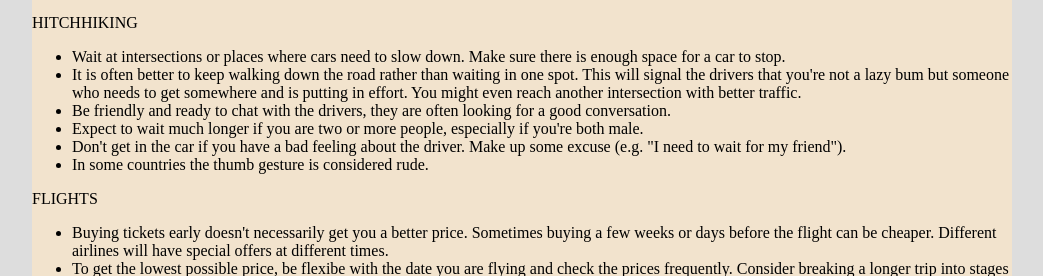
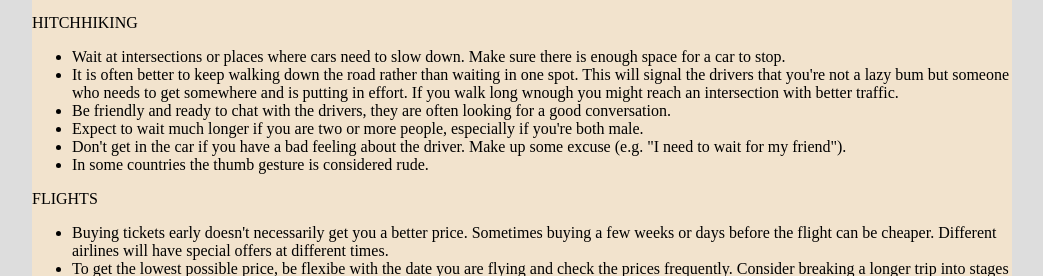
Before and after one commit to witba/witba.github.io, a Jekyll site: the page built from travel/transport.html, in a window 1280 px wide. Shown: the part 567-843 px from the top of the page, without its empty margins (118-1161 px from the left). Built offline with Jekyll 4.4.1, drawn with Linux system fonts in a browser that asks for light colours.

Commit message:
Update transport.html

```diff
--- a/travel/transport.html
+++ b/travel/transport.html
@@ -30,7 +30,7 @@ TAXI/MOTORBIKE TAXI<br>
 HITCHHIKING<br>
 <ul>
 <li>Wait at intersections or places where cars need to slow down. Make sure there is enough space for a car to stop. <br>
-<li>It is often better to keep walking down the road rather than waiting in one spot. This will signal the drivers that you're not a lazy bum but someone who needs to get somewhere and is putting in effort. You might even reach another intersection with better traffic.<br>
+<li>It is often better to keep walking down the road rather than waiting in one spot. This will signal the drivers that you're not a lazy bum but someone who needs to get somewhere and is putting in effort. If you walk long wnough you might reach an intersection with better traffic.<br>
 <li>Be friendly and ready to chat with the drivers, they are often looking for a good conversation.<br>
 <li>Expect to wait much longer if you are two or more people, especially if you're both male.<br>
 <li>Don't get in the car if you have a bad feeling about the driver. Make up some excuse (e.g. "I need to wait for my friend").<br>
```
